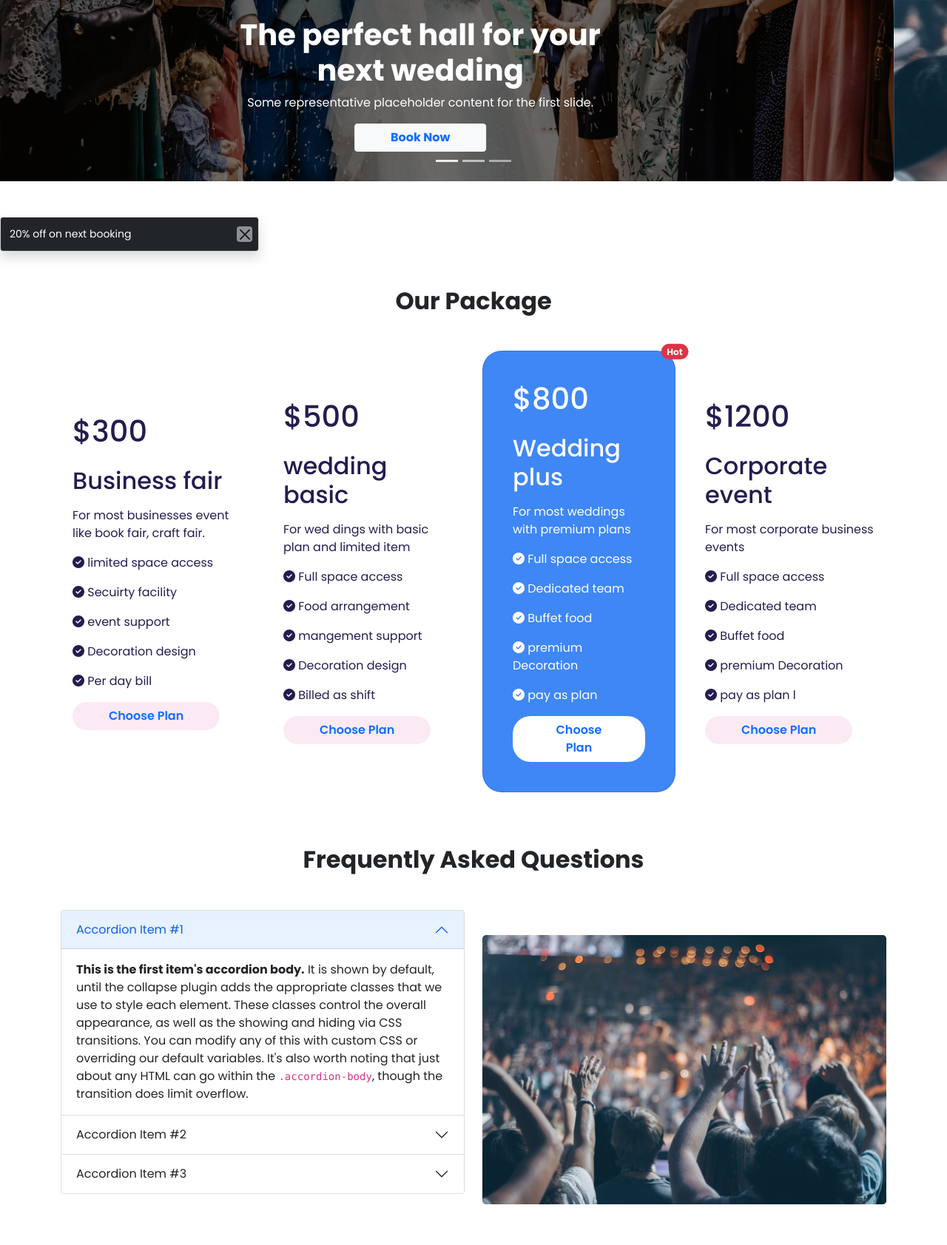
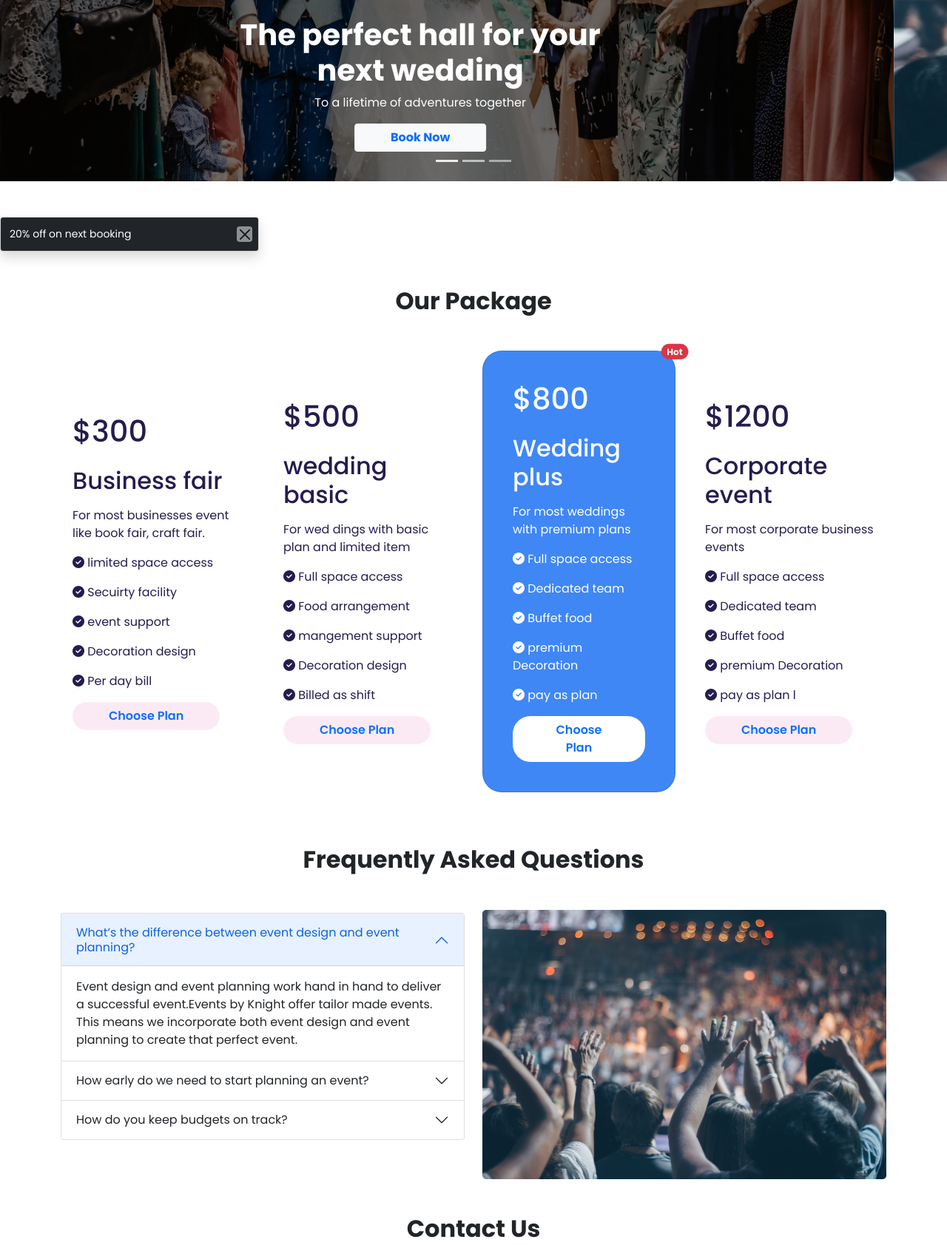
Before and after one commit to abdullah-masud/Convention-Center-Bootstrap, a plain HTML site: page index.html in a window 1280 px wide. Shown: the part 437-2120 px from the top of the page at 74% size. Drawn offline with nearby package versions, Linux system fonts and the light colour scheme.

Commit message:
Text added

```diff
--- a/index.html
+++ b/index.html
@@ -55,7 +55,7 @@
                     <img height="610px" src="images/banner.png" class="d-block w-100 " alt="...">
                     <div class="carousel-caption  d-md-block">
                         <h1 class="fw-bold">The perfect hall for your <br>next wedding</h1>
-                        <p>Some representative placeholder content for the first slide.</p>
+                        <p>To a lifetime of adventures together</p>
                         <button type="button" class="btn btn-light text-primary fw-bold px-5"><a class="text-decoration-none" target="_blank"  href="https://bdwedding.com/vendor/venues/the_king_of_chittagong/">Book Now</a></button>
                     </div>
                 </div>
@@ -63,7 +63,7 @@
                     <img height="610px" src="images/people.png" class="d-block w-100" alt="...">
                     <div class="carousel-caption  d-md-block">
                         <h1 class="fw-bold">The perfect venue for your <br>next party</h1>
-                        <p>Some representative placeholder content for the first slide.</p>
+                        <p>To a lifetime of adventures together</p>
                         <button type="button" class="btn btn-light text-primary fw-bold px-5"><a class="text-decoration-none" target="_blank"  href="https://www.peerspace.com/plan/party">Book Now</a></button>
                     </div>
                 </div>
@@ -71,7 +71,7 @@
                     <img height="610px" src="images/wedding.png" class="d-block w-100" alt="...">
                     <div class="carousel-caption  d-md-block">
                         <h1 class="fw-bold">The perfect venue for your <br>next Wedding</h1>
-                        <p>Some representative placeholder content for the first slide.</p>
+                        <p>Together is a beautiful place to be</p>
                         <button type="button" class="btn btn-light text-primary fw-bold px-5"><a class="text-decoration-none" target="_blank"  href="https://bdwedding.com/vendor/venues/the_king_of_chittagong/">Book Now</a></button>
                     </div>
                 </div>
@@ -185,42 +185,37 @@
                         <div class="accordion-item">
                             <h2 class="accordion-header" id="headingOne">
                                 <button class="accordion-button" type="button" data-bs-toggle="collapse" data-bs-target="#collapseOne" aria-expanded="true" aria-controls="collapseOne">
-                              Accordion Item #1
+                                    What’s the difference between event design and event planning?
                             </button>
                             </h2>
                             <div id="collapseOne" class="accordion-collapse collapse show" aria-labelledby="headingOne" data-bs-parent="#accordionExample">
                                 <div class="accordion-body">
-                                    <strong>This is the first item's accordion body.</strong> It is shown by default, until the collapse plugin adds the appropriate classes that we use to style each element. These classes control the overall appearance,
-                                    as well as the showing and hiding via CSS transitions. You can modify any of this with custom CSS or overriding our default variables. It's also worth noting that just about any HTML can go within the <code>.accordion-body</code>,
-                                    though the transition does limit overflow.
+                                    Event design and event planning work hand in hand to deliver a successful event.Events by Knight offer tailor made events. This means we incorporate both event design and event planning to create that perfect event.
                                 </div>
                             </div>
                         </div>
                         <div class="accordion-item">
                             <h2 class="accordion-header" id="headingTwo">
                                 <button class="accordion-button collapsed" type="button" data-bs-toggle="collapse" data-bs-target="#collapseTwo" aria-expanded="false" aria-controls="collapseTwo">
-                              Accordion Item #2
+                                    How early do we need to start planning an event?
                             </button>
                             </h2>
                             <div id="collapseTwo" class="accordion-collapse collapse" aria-labelledby="headingTwo" data-bs-parent="#accordionExample">
                                 <div class="accordion-body">
-                                    <strong>This is the second item's accordion body.</strong> It is hidden by default, until the collapse plugin adds the appropriate classes that we use to style each element. These classes control the overall appearance,
-                                    as well as the showing and hiding via CSS transitions. You can modify any of this with custom CSS or overriding our default variables. It's also worth noting that just about any HTML can go within the <code>.accordion-body</code>,
-                                    though the transition does limit overflow.
+                                    Planning an event can take from weeks to months, it really depends on the size and the details that the event involves. Having enough time allows you to comfortably cover different areas and prepare yourself for potential scenarios that might happen so
+                                    you can consider various options prior the date.
                                 </div>
                             </div>
                         </div>
                         <div class="accordion-item">
                             <h2 class="accordion-header" id="headingThree">
                                 <button class="accordion-button collapsed" type="button" data-bs-toggle="collapse" data-bs-target="#collapseThree" aria-expanded="false" aria-controls="collapseThree">
-                              Accordion Item #3
+                                    How do you keep budgets on track?
                             </button>
                             </h2>
                             <div id="collapseThree" class="accordion-collapse collapse" aria-labelledby="headingThree" data-bs-parent="#accordionExample">
                                 <div class="accordion-body">
-                                    <strong>This is the third item's accordion body.</strong> It is hidden by default, until the collapse plugin adds the appropriate classes that we use to style each element. These classes control the overall appearance,
-                                    as well as the showing and hiding via CSS transitions. You can modify any of this with custom CSS or overriding our default variables. It's also worth noting that just about any HTML can go within the <code>.accordion-body</code>,
-                                    though the transition does limit overflow.
+                                    Check your account statements. Categorize your expenses or you can use a budgeting or expense-tracking app
                                 </div>
                             </div>
                         </div>
@@ -248,7 +243,7 @@
                         <label for="exampleFormControlTextarea1" class="form-label">Your Message</label>
                         <textarea class="form-control" id="exampleFormControlTextarea1" rows="3"></textarea>
                     </div>
-                    <button type="submit" class="btn btn-primary">Send</button>
+
                 </div>
             </div>
         </section>
```
